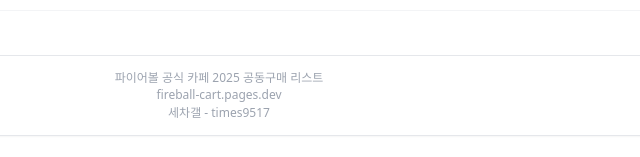
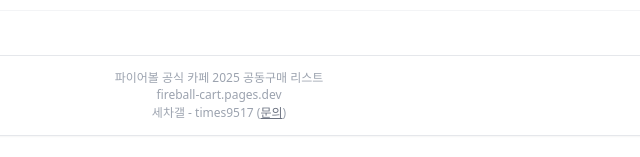
Before and after one commit to On-Jun9/fireball-festa-cart, a plain HTML site: page index.html in a window 1280 px wide. Shown: the part 723-880 px from the top of the page, 421-1061 px from the left. Drawn offline with Linux system fonts and the light colour scheme.

Commit message:
feat: 푸터에 카카오톡 오픈채팅 문의 링크 추가
- 문의 링크 추가
- 새 탭에서 열리도록 설정

```diff
--- a/app.js
+++ b/app.js
@@ -763,7 +763,7 @@ function renderSummary(){
     <div class="share-footer">
       파이어볼 공식 카페 2025 공동구매 리스트<br>
       fireball-cart.pages.dev<br>
-      세차갤 - times9517
+      세차갤 - times9517 (<a href="https://open.kakao.com/o/slem2xXh" target="_blank" style="color:#6b7280; text-decoration:underline;">문의</a>)
     </div>
   </div>
 `;
--- a/index.html
+++ b/index.html
@@ -80,7 +80,7 @@
       <div style="text-align:center; margin-top:16px; padding-top:12px; border-top:1px solid #e5e7eb; font-size:12px; color:#9ca3af;">
         파이어볼 공식 카페 2025 공동구매 리스트<br>
         fireball-cart.pages.dev<br>
-        세차갤 - times9517
+        세차갤 - times9517 (<a href="https://open.kakao.com/o/slem2xXh" target="_blank" style="color:#6b7280; text-decoration:underline;">문의</a>)
       </div>
     </details>
 
@@ -124,7 +124,7 @@
       <div style="text-align:center; margin-top:16px; padding-top:12px; border-top:1px solid #e5e7eb; font-size:12px; color:#9ca3af;">
         파이어볼 공식 카페 2025 공동구매 리스트<br>
         fireball-cart.pages.dev<br>
-        세차갤 - times9517
+        세차갤 - times9517 (<a href="https://open.kakao.com/o/slem2xXh" target="_blank" style="color:#6b7280; text-decoration:underline;">문의</a>)
       </div>
     </aside>
 
```
